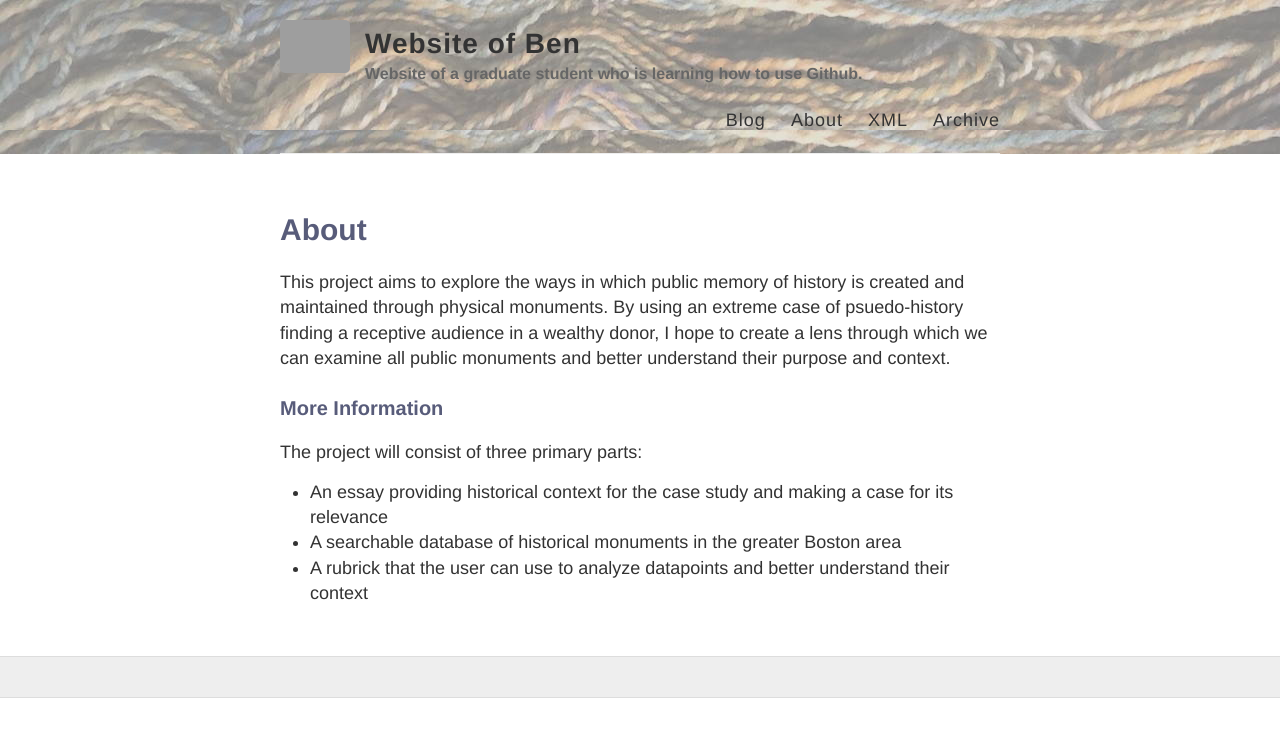
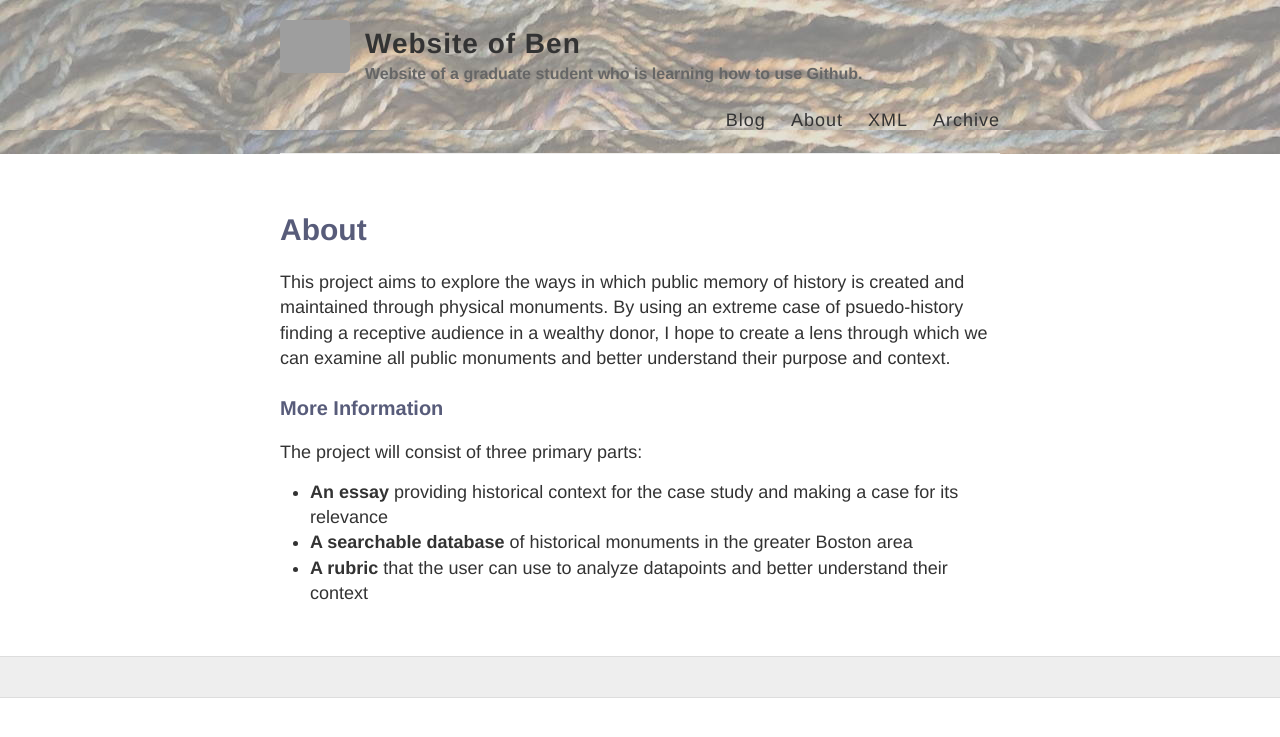
Before and after one commit to bfederlin/bfederlin.github.io, a Jekyll site: the page built from about.md, in a window 1280 px wide. Shown: the top 737 px of the page. Built offline with Jekyll 4.4.1, drawn with Linux system fonts in a browser that asks for light colours; grey boxes are pictures that could not be loaded.

Commit message:
Quick about update
spelling error and some formatting tweaks

```diff
--- a/about.md
+++ b/about.md
@@ -10,6 +10,6 @@ By using an extreme case of psuedo-history finding a receptive audience in a wea
 
 The project will consist of three primary parts:
 
-+ An essay providing historical context for the case study and making a case for its relevance
-+ A searchable database of historical monuments in the greater Boston area
-+ A rubrick that the user can use to analyze datapoints and better understand their context
++ **An essay** providing historical context for the case study and making a case for its relevance
++ **A searchable database** of historical monuments in the greater Boston area
++ **A rubric** that the user can use to analyze datapoints and better understand their context
```
